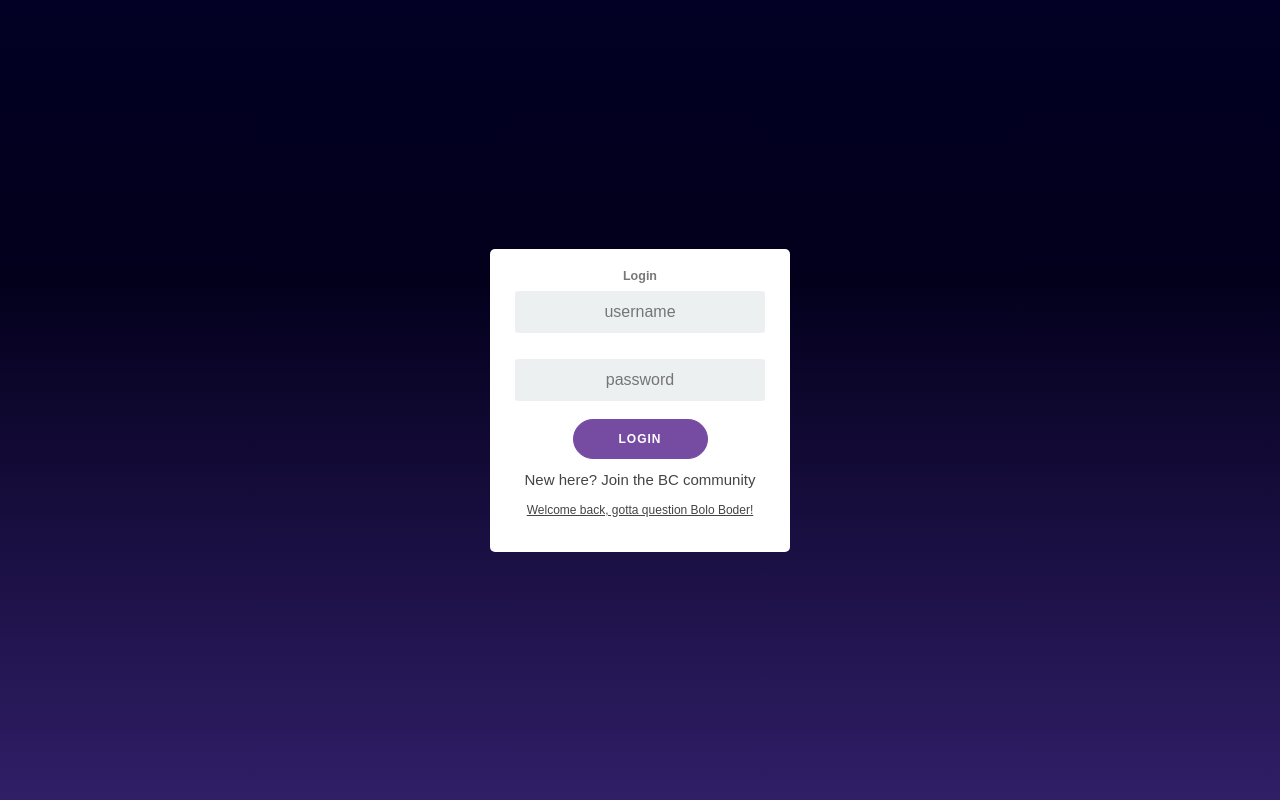
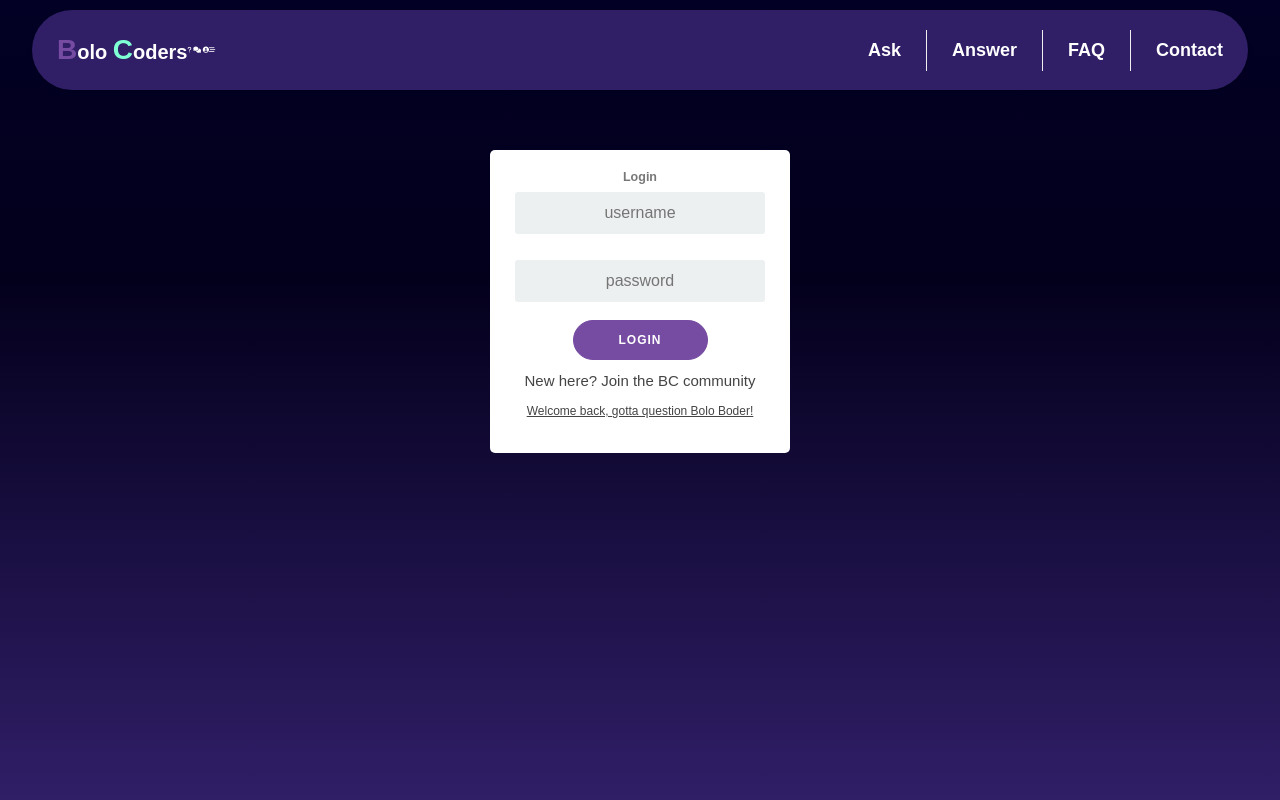
Before and after one commit to jadonharsh109/Bolo-coder, a PHP site: page /phpmail/templates/login/login.php in a window 1280 px wide. Run offline with PHP 8.4, Linux system fonts and the light colour scheme; data that the repository does not hold is empty; some libraries are stand-ins or nearby versions.

Commit message:
added navbar for login and signup

```diff
--- a/templates/login/javascript.js
+++ b/templates/login/javascript.js
@@ -9,3 +9,53 @@ signUpButton.addEventListener('click', () => {
 signInButton.addEventListener('click', () => {
 	container.classList.remove("right-panel-active");
 });
+
+// added navbar mobile js
+const clearInput = () => {
+    const input = document.getElementsByTagName("input")[0];
+    input.value = "";
+}
+
+const clearBtn = document.getElementById("clear-btn");
+clearBtn.addEventListener("click", clearInput);
+
+var barToggle = document.getElementById("bar")
+var barToggleIcon = document.getElementById("responsiveBar")
+var logoid = document.getElementById("logo")
+var iconsid = document.getElementById("icons")
+var linkid1 = document.getElementById("link1")
+var linkid2 = document.getElementById("link2")
+var linkid3 = document.getElementById("link3")
+var header = document.getElementById("header")
+var home = document.getElementById("home")
+var svg = document.getElementById("svg")
+var loader = document.getElementById("loader")
+barToggle.addEventListener("click", () => {
+    if (barToggleIcon.classList.contains('fa-bars-staggered')) {
+
+        barToggleIcon.classList.remove('fa-bars-staggered');
+        barToggleIcon.classList.add('fa-xmark');
+        logoid.style.opacity = "0";
+        iconsid.style.opacity = "1"
+        linkid1.style.pointerEvents = "initial"
+        linkid2.style.pointerEvents = "initial"
+        linkid3.style.pointerEvents = "initial"
+    } else {
+        barToggleIcon.classList.remove('fa-xmark');
+        barToggleIcon.classList.add('fa-bars-staggered');
+        logoid.style.opacity = "1";
+        linkid1.style.pointerEvents = "none";
+        linkid2.style.pointerEvents = "none";
+        linkid3.style.pointerEvents = "none";
+        iconsid.style.opacity = "0"
+
+    }
+})
+
+window.setTimeout(() => {
+    header.style.opacity = "1"
+    home.style.opacity = "1"
+    svg.style.opacity = "1"
+    loader.style.display = "none"
+
+}, 3000)
--- a/templates/login/login and signup.css
+++ b/templates/login/login and signup.css
@@ -303,7 +303,8 @@ footer a {
 	.login-screen {
 	background-color: #FFF;
 	padding: 20px;
-	border-radius: 5px
+	border-radius: 5px;
+	margin-top: 20%;
 	}
 
 	.app-title {
@@ -420,6 +421,7 @@ footer a {
   body {
 	background-color: #03001c;
 	font-family: "Poppins", sans-serif;
+	display: block;
   }
 
   /* Default Classes */
@@ -437,15 +439,15 @@ footer a {
     align-items: center;
     justify-content: space-between;
     margin: auto;
-	width: 160vh;
+    width: 95%;
     height: 80px;
     border-radius: 50px 50px;
     padding: 0 25px;
     z-index: 2;
     background: #301e67;
-	box-shadow: 0 1px 2px rgba(0, 0, 0, 0.2);
+    box-shadow: 0 1px 2px rgb(0 0 0 / 20%);
     color: white;
-	margin-top: 8rem;
+    margin-top: 1rem;
   }
 
   .logo-container {
--- a/templates/login/login.php
+++ b/templates/login/login.php
@@ -110,9 +110,48 @@ mysqli_close($con);
     <link rel="icon" type="image/x-icon" href="https://upload.wikimedia.org/wikipedia/commons/thumb/5/54/Q_magazine_logo.svg/2034px-Q_magazine_logo.svg.png">
     <title>Login and Signup Page</title>
 </head>
-<body>
-
-
+<body style="
+    display: block;
+">
+<!-- NavBar start -->
+<header id="header">
+      <div class="nav-wrapper">
+        <div class="logo-container">
+          <h2 class="logo" id="logo">
+            <a href="../../index.html" class="logo-link">
+              <span class="first">B</span>olo <span class="last">C</span>oders
+            </a>
+          </h2>
+          <div class="icons" id="icons">
+            <a href="templates/ask/ask.php" id="link1"
+              ><i class="fa-solid fa-question"></i>
+            </a>
+            <a href="templates/ans/ans.php" id="link2"
+              ><i class="fa-solid fa-comments"></i
+            ></a>
+            <a href="templates/login/login.php" id="link3"
+              ><i class="fa-solid fa-circle-user"></i
+            ></a>
+          </div>
+          <div id="bar">
+            <i class="fa-solid fa-bars-staggered" id="responsiveBar"></i>
+          </div>
+        </div>
+        <nav>
+          <div class="nav-container">
+            <ul class="nav-tabs">
+              <li class="nav-tab"><a href="templates/ask/ask.php">Ask</a></li>
+              <li class="nav-tab"><a href="templates/ans/ans.php">Answer</a></li>
+              <li class="nav-tab"><a href="templates/FAQ/faq.html">FAQ</a></li>
+              <li class="nav-tab">
+                <a href="templates/contact/contact.php">Contact</a>
+              </li>
+            </ul>
+          </div>
+        </nav>
+      </div>
+    </header>
+<!-- NavBar end -->
 
     <div class="login">
       <div id="1" class="login-screen">
```
Also changed, not shown: templates/login/signup.php (+42 -4 lines). Lines whose indentation alone changed are shown as unchanged.
